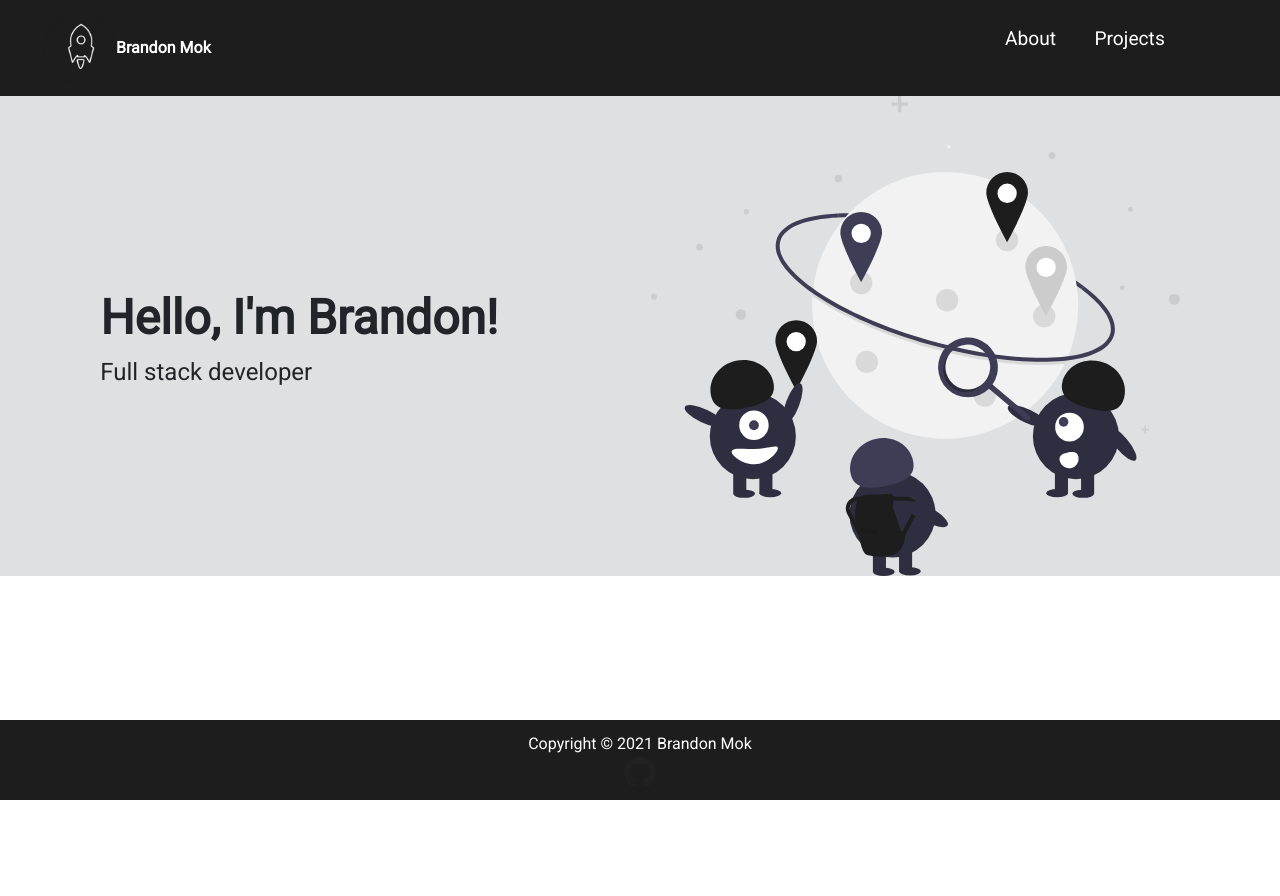
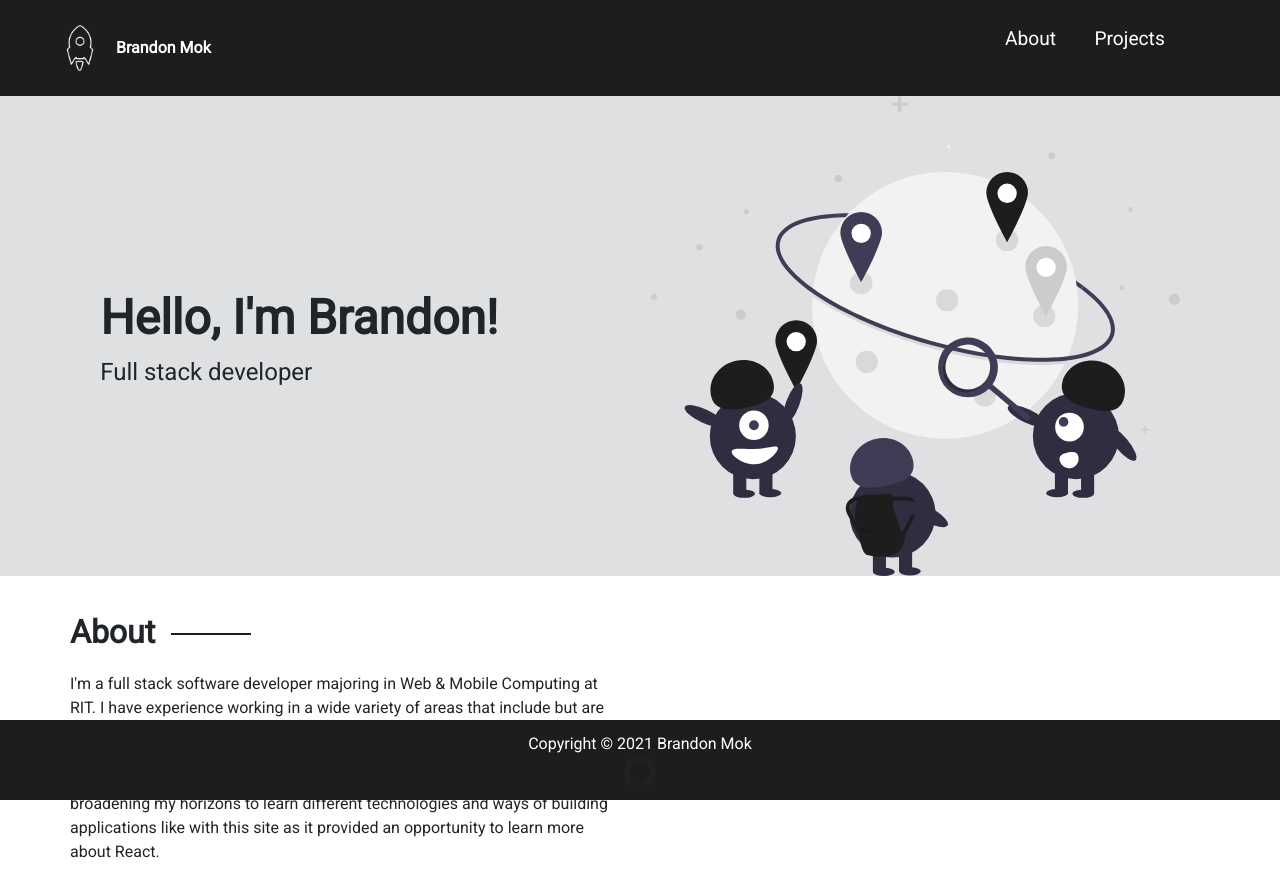
Before and after one commit to BrandonMok/react-personal-website, a React (Create React App) app: page / in a window 1280 px wide. Before the commit the page ends 800 px from the top, so only its background shows below. Built offline with nearby package versions, Linux system fonts and the light colour scheme.

Commit message:
Added about text

```diff
--- a/src/App.scss
+++ b/src/App.scss
@@ -132,6 +132,34 @@ $primary: #1d1d1d; // 1c1d25
   }
 }
 
+.about {
+  padding: 2em 0;
+
+  &__text {
+    margin-top: 1em;
+  }
+
+  &__title__content {
+    &__title {
+      display: inline-block;
+      font-size: 2rem;
+      font-weight: bold;
+    }
+
+    &__line {
+      margin-left: 1em;
+      display: inline-block;
+      position: relative;
+      top: 50%;
+      content: "";
+      margin-bottom: .5em;
+      width: 5em;
+      height: 2px;
+      background-color: $primary;
+    }
+  }
+}
+
 
 /** Footer **/
 .footer {
--- a/src/components/about.js
+++ b/src/components/about.js
@@ -3,7 +3,25 @@ import React from 'react';
 class About extends React.Component {
     render() {
         return (
-            <div class="about"></div>
+            <div className="about container">
+                <div className="row">
+                    <div className="col-12 col-md-6">
+                        <div className="about__title__content">
+                            <div className="about__title__content__title">About</div>
+                            <div className="about__title__content__line"></div>
+                        </div>
+                        <div className="about__text">
+                            I'm a full stack software developer majoring in Web & Mobile Computing at RIT.
+                            I have experience working in a wide variety of areas that include but are not limited to
+                            full stack web development, CMS work mainly with Drupal, Laravel, object-orientated programming, databases,
+                            and both android and ios mobile application development. I'm always open and interested in broadening
+                            my horizons to learn different technologies and ways of building applications like with this site as
+                            it provided an opportunity to learn more about React.
+                        </div>
+                    </div>
+                    <div className="col-12 col-md-6"></div>
+                </div>
+            </div>
         );
     }
 }
```
Also changed, not shown: src/logo.png, src/logobw.png (deleted).
